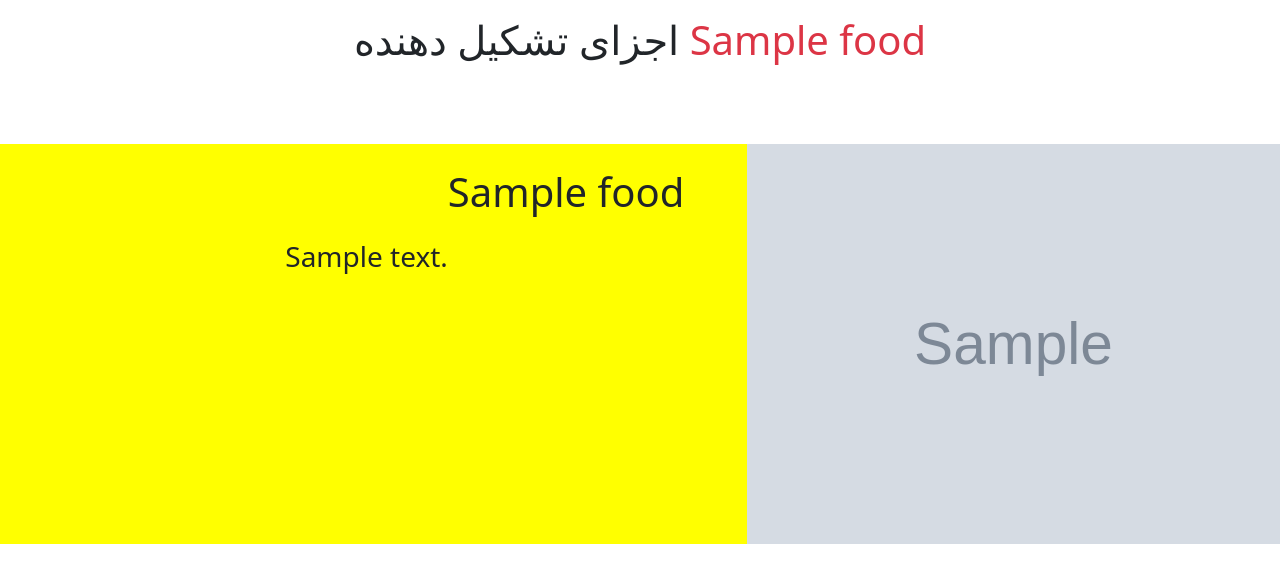
After one commit to meytizn/Self-Django-Tutorial, a Django app: page /food_detail/1/ in a window 1280 px wide. The commit adds this page. Shown: the top 583 px of the page. Run offline with Django 4.2, Linux system fonts and the light colour scheme; tables that the repository leaves empty hold one stand-in row (values such as "Sample post"); grey boxes marked "Sample" are stand-in pictures.

Commit message:
food-list & food-detail created

```diff
--- a/cinematicket/urls.py
+++ b/cinematicket/urls.py
@@ -3,6 +3,9 @@
 
 from django.urls import path,include
 from . import views
+
+from .views import food_list , food_detail
+
 
 
 app_name="cinematicket"
@@ -11,10 +14,10 @@ app_name="cinematicket"
 
 
 urlpatterns = [
+    # function based views
+    path('',food_list,name='food'),
+    path('food_detail/<int:pk>/',food_detail,name="food_detail"),
 
-    path('home',views.Home.as_view(),name='home'),
-    path('product/',views.Product.as_view(),name='product'),
-    path('',views.Conssention.as_view(),name='food')
 
 
 ]
--- a/cinematicket/views.py
+++ b/cinematicket/views.py
@@ -6,18 +6,14 @@ from .models import Food
 # Create your views here.
 
 
-# def home(request):
-#   return render(request,'cinematicket/home.html',{})
+# Function based views
 
-class Conssention(ListView):
-  model = Food
-  template_name = 'concession.html'
-  context_object_name='food'
+def food_list(request):
+    food_list=Food.objects.all()
+    context={'food':food_list}
+    return render(request,'food_list.html',context)
 
 
-class Home(TemplateView):
-  template_name='home.html'
-
-
-class Product(TemplateView):
-  template_name='product.html'
+def food_detail(request,pk):
+    food_detail=Food.objects.get(pk=pk)
+    return render(request,'food_detail.html',{'food':food_detail})
--- a/static/css/cinematicket.css
+++ b/static/css/cinematicket.css
@@ -6,3 +6,9 @@ body{
   width:350px;
   height: 300px;
 }
+
+a{
+
+  text-decoration: none;
+  cursor: auto;
+}
--- /dev/null
+++ b/templates/food_detail.html
@@ -0,0 +1,46 @@
+{% extends "base.html" %} {% load static %} {% block css %}
+
+<style>
+  .mycontainer {
+    width: 100%;
+    background-color: yellow;
+    display: flex;
+    justify-content: end;
+    justify-item: center;
+    height: 400px;
+  }
+  h1 {
+    display: block;
+  }
+  h3 {
+    display: block;
+  }
+</style>
+
+{% endblock css %} {% block content %}
+
+<div class="container-fluid text-center mt-3">
+  <h1>اجزای تشکیل دهنده <span class="text-danger">{{food.name}}</span></h1>
+</div>
+<br /><br /><br />
+<div class="mycontainer">
+  <div>
+    <br /><br /><br /><br />
+    <h3>{{food.description}}</h3>
+  </div>
+
+  <div>
+    <br />
+    <h1>{{food.name}}&nbsp;&nbsp;&nbsp;&nbsp;&nbsp;&nbsp;</h1>
+  </div>
+  <img src="{{food.photo.url}}" />
+</div>
+
+{% endblock content %} {% comment %} food detail ==> {{food.name}}
+name=models.CharField(_("نام محصصول"), max_length=50)
+description=models.TextField(_("توضیحات محصول"))
+photo=models.ImageField(_("تصویر محصول"), upload_to='cinematicket/')
+rate=models.IntegerField(_("امتیاز محصول")) time=models.IntegerField(_("زمان
+انتظار")) price=models.IntegerField(_("قیمت محصول"))
+pub_date=models.DateField(_("تاریخ انتشار"), auto_now=False, auto_now_add=True)
+{% endcomment %}
--- a/templates/concession.html
+++ b/templates/food_list.html
@@ -11,11 +11,12 @@
 
 <div class="container-fluid text-center mt-3">
 
-  <h3>Concession Menu</h3>
+  <h3>Food list Menu</h3>
 </div>
 
   <div class="container-flouid mt-5 d-flex justify-content-around">
     {% for f in food %}
+    <a style="text-decoration:none" href="{% url "cinematicket:food_detail" f.pk  %}">
     <div style="width: 350px; height:155px">
       <div class="card mb-3">
 
@@ -40,6 +41,7 @@
         <div class="card-footer text-danger">{{f.pub_date}}</div>
       </div>
     </div>
+    </a>
     {% endfor %}
   </div>
 
--- a/templates/home.html
+++ /dev/null
@@ -1,3 +0,0 @@
-{% extends "base.html" %} {% block content %}
-<h1>home page </h1>
-{% endblock content %}
--- a/templates/product.html
+++ /dev/null
@@ -1 +0,0 @@
-<h3>product</h3>
```
